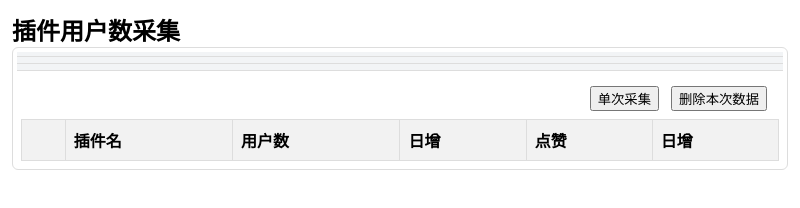
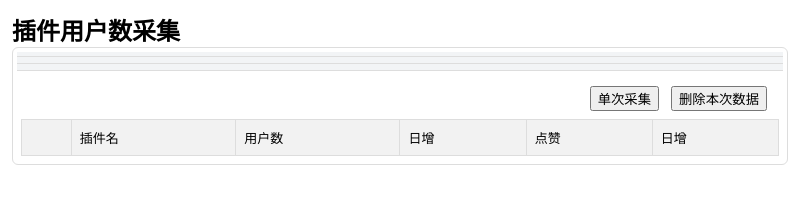
Before and after one commit to littlejohnnyzq/plugin-data-fetcher, an Electron app: page public/index.html in a window 800 px wide. Drawn offline with Linux system fonts and the light colour scheme; no server answers.

Commit message:
chore: styles

```diff
--- a/public/index.html
+++ b/public/index.html
@@ -44,6 +44,7 @@
         }
 
         #data-table {
+            background-color: #ffffff;
             border-collapse: collapse;
             margin-top: 4px;
             width: 100%;
@@ -61,6 +62,8 @@
 
         #data-table th {
             background-color: #f2f2f2;
+            font-size: 13px;
+            font-weight: 400;
         }
 
         .time-label {
```
